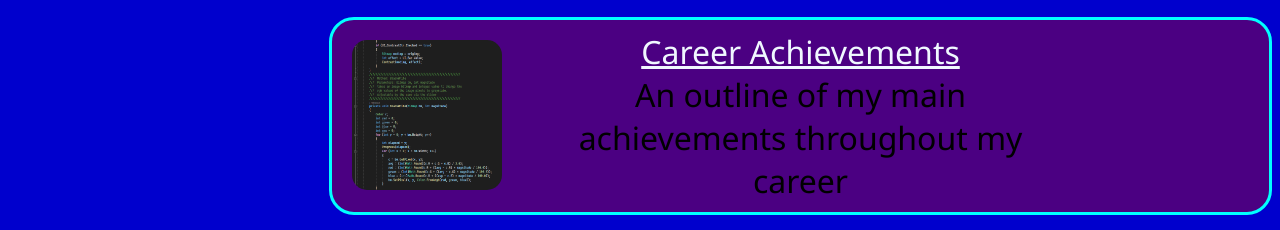
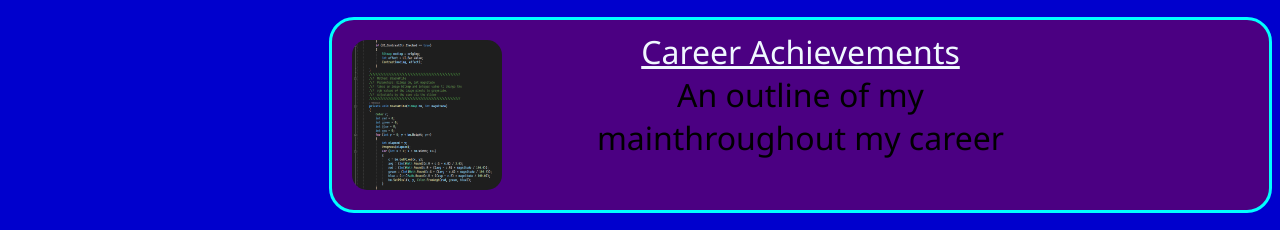
Before and after one commit to TTonneson/TTonneson.github.io, a plain HTML site: page index.html in a window 1280 px wide. Shown: the part 227-457 px from the top of the page. Drawn offline with Linux system fonts and the light colour scheme.

Commit message:
test commit

```diff
--- a/index.html
+++ b/index.html
@@ -23,7 +23,7 @@
             <nav>
                 <a href="./CareerAchievements.html">Career Achievements</a>
             </nav>
-            An outline of my main achievements throughout my career
+            An outline of my mainthroughout my career
         </header>
     </section>
     <section id="Me">
```
